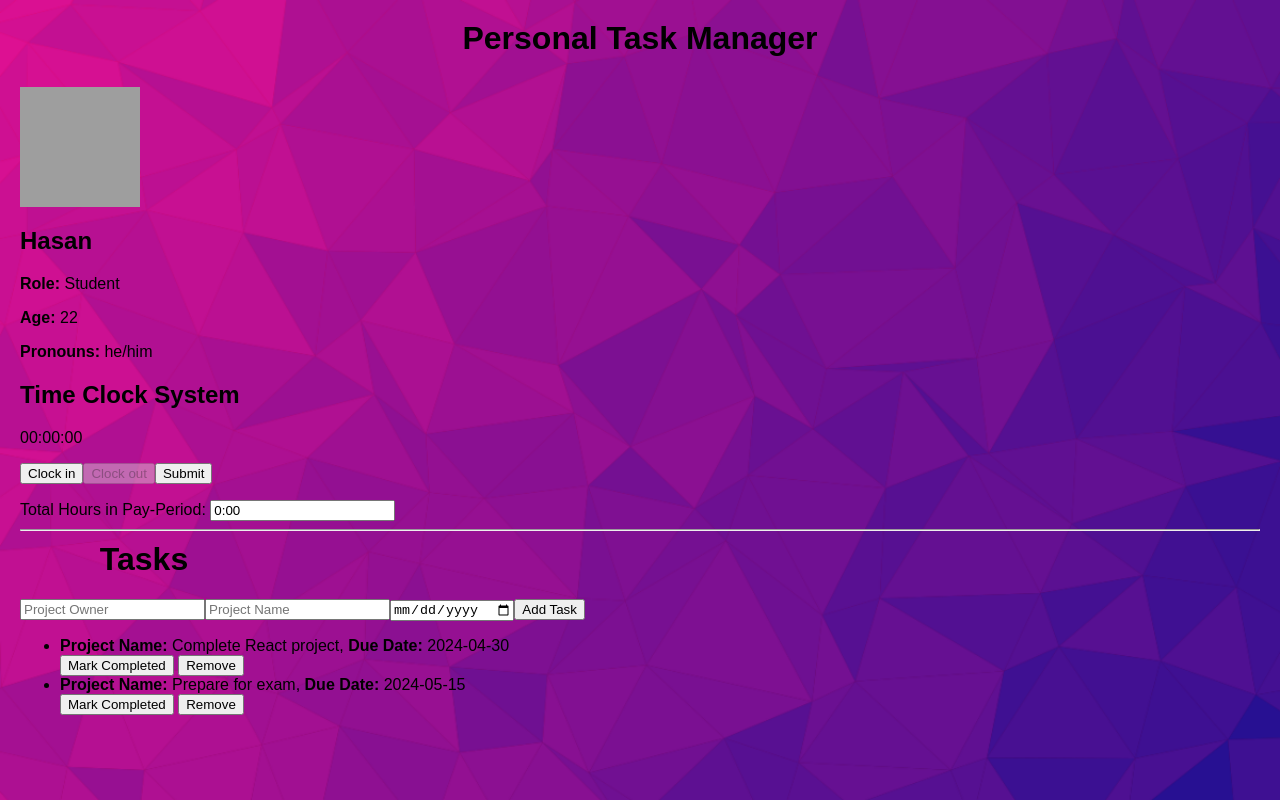
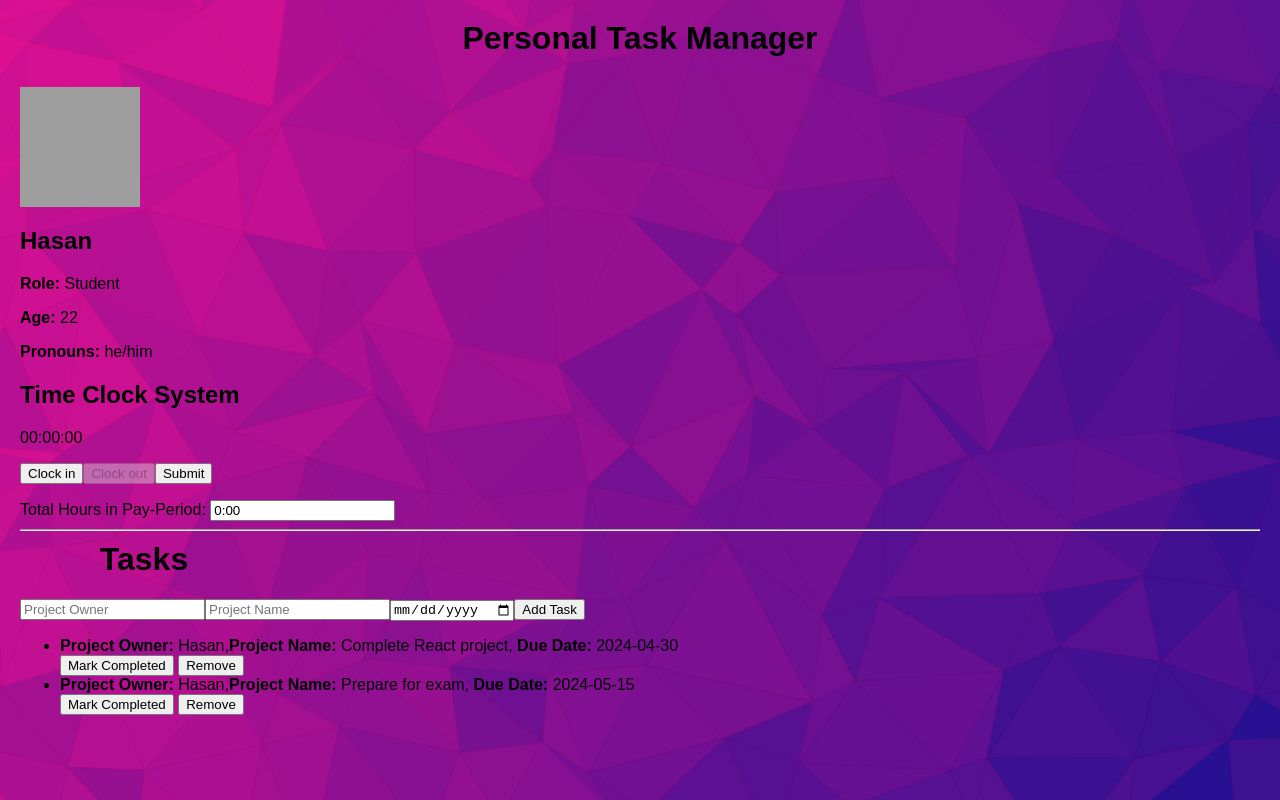
Before and after one commit to hasnpol/task-manager-project, a React (Vite) app: page / in a window 1280 px wide. Built offline with nearby package versions, Linux system fonts and the light colour scheme; grey boxes are pictures that could not be loaded.

Commit message:
Update TaskManager.jsx
Added Owner name

```diff
--- a/src/TaskManager.jsx
+++ b/src/TaskManager.jsx
@@ -48,6 +48,8 @@ export default function TaskManager() {
               className={task.completed ? "completedTask" : ""}
             >
               <div>
+                <strong>Project Owner: </strong>
+                {task.ownerName},
                 <strong>Project Name: </strong>
                 {task.projectName}, <strong>Due Date: </strong>
                 {task.dateDue}
```
